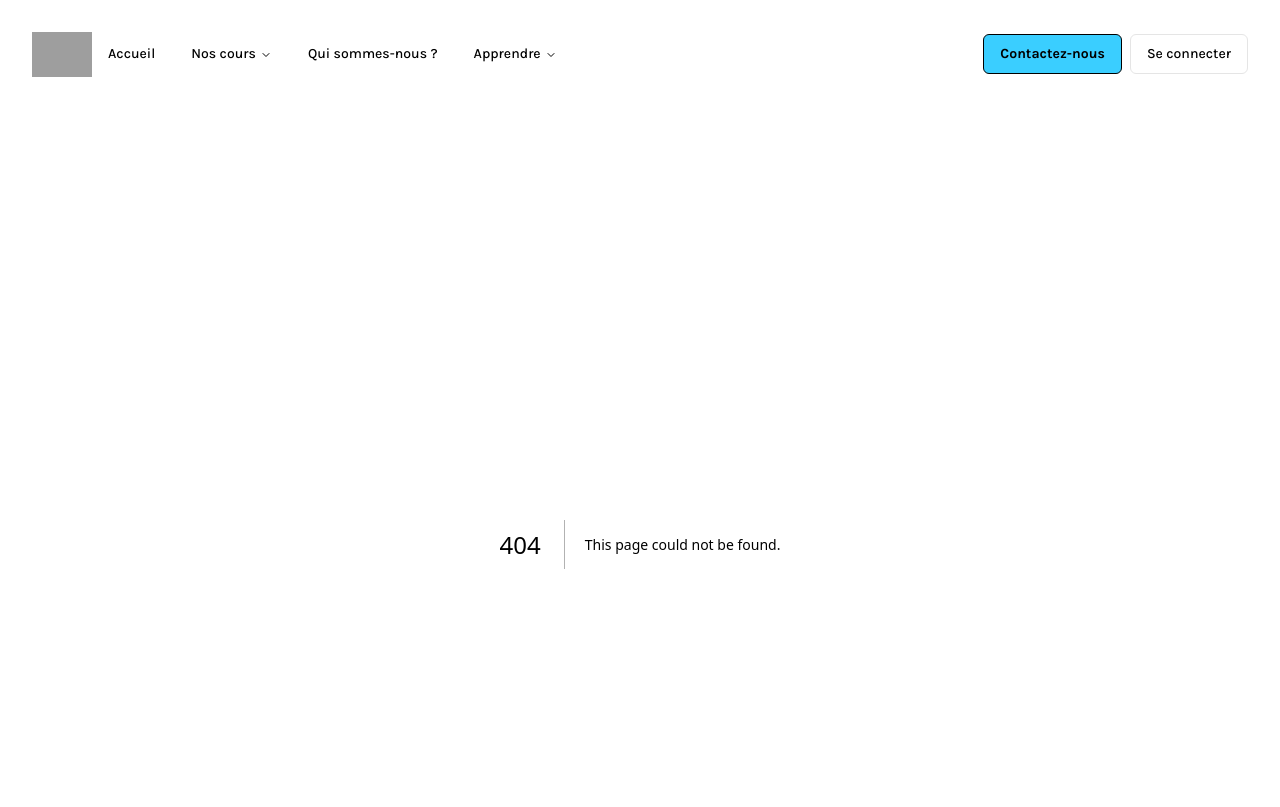
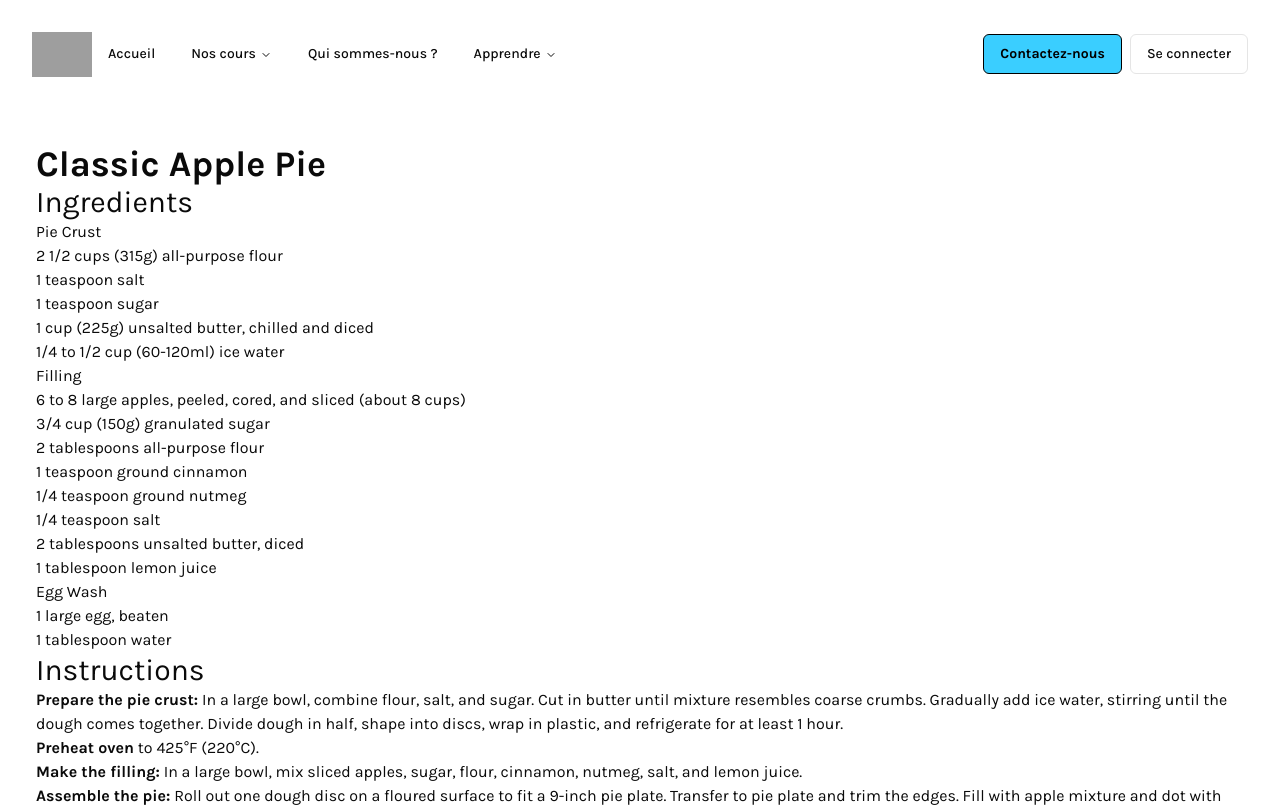
Before and after one commit to clemencefrz/cours-geroa, a Next.js app: page /blog/apple_pie in a window 1280 px wide. Before the commit this address had no page. Shown: the top 807 px of the page. Built offline with nearby package versions, Linux system fonts and the light colour scheme; grey boxes are pictures that could not be loaded.

Commit message:
add blog

```diff
--- /dev/null
+++ b/app/blog/[slug]/page.tsx
@@ -0,0 +1,39 @@
+import Markdown from "markdown-to-jsx";
+
+import fs from "fs";
+import matter from "gray-matter";
+import getPostMetadata from "./utils";
+interface Params {
+  slug: string;
+}
+function getPostContent(slug: string) {
+  const folder = "blog/";
+  const file = folder + `${slug}.md`;
+  const content = fs.readFileSync(file, "utf8");
+
+  const matterResult = matter(content);
+  return matterResult;
+}
+
+export const generateStaticParams = async () => {
+  const posts = getPostMetadata("blog");
+  return posts.map((post) => ({ slug: post.slug }));
+};
+
+export async function generateMetadata({ params }: { params: Params }) {
+  const id = params?.slug ? " ⋅ " + params?.slug : "";
+  return {
+    title: `Blog de Cours Geroa - ${id.replaceAll("_", " ")}`,
+  };
+}
+
+export default function BlogPage(props: { params: Params }) {
+  const slug = props.params.slug;
+  const post = getPostContent(slug);
+
+  return (
+    <article>
+      <Markdown>{post.content}</Markdown>
+    </article>
+  );
+}
--- /dev/null
+++ b/app/blog/[slug]/utils.ts
@@ -0,0 +1,22 @@
+import fs from "fs";
+import matter from "gray-matter";
+
+export default function getPostMetadata(basePath: string) {
+  const folder = basePath + "/";
+  const files = fs.readdirSync(folder);
+  const markdownPosts = files.filter((file) => file.endsWith(".md"));
+
+  // get the file data
+  const posts = markdownPosts.map((filename) => {
+    const fileContents = fs.readFileSync(`${basePath}/${filename}`, "utf8");
+    const matterResult = matter(fileContents);
+    return {
+      title: matterResult.data.title,
+      prep_time: matterResult.data.prep_time,
+      cook_time: matterResult.data.cook_time,
+      bio: matterResult.data.description,
+      slug: filename.replace(".md", ""),
+    };
+  });
+  return posts;
+}
--- /dev/null
+++ b/app/blog/components/PostCard.tsx
@@ -0,0 +1,34 @@
+import { Button } from "@/components/ui/button";
+import {
+  Card,
+  CardContent,
+  CardDescription,
+  CardFooter,
+  CardHeader,
+  CardTitle,
+} from "@/components/ui/card";
+
+import Link from "next/link";
+
+export default function PostCard({
+  post,
+}: {
+  post: { title: string; bio: string; slug: string };
+}) {
+  return (
+    <Link href={`/blog/${post.slug}`}>
+      <Card className="w-[350px]">
+        <CardHeader>
+          <CardTitle>{post.title}</CardTitle>
+          <CardDescription>{post.bio}</CardDescription>
+        </CardHeader>
+        <CardContent>
+          <p>{`     Photo? `}</p>
+        </CardContent>
+        <CardFooter className="flex justify-between">
+          <Button>{`Lire l'article`}</Button>
+        </CardFooter>
+      </Card>
+    </Link>
+  );
+}
--- /dev/null
+++ b/app/blog/components/SearchView.tsx
@@ -0,0 +1,14 @@
+"use client";
+import PostCard from "./PostCard";
+
+export default function SearchView(props: any) {
+  const { postMetadata } = props;
+
+  return (
+    <div>
+      {postMetadata.map((post: any, postIndex: any) => {
+        return <PostCard key={postIndex} post={post} />;
+      })}
+    </div>
+  );
+}
--- /dev/null
+++ b/app/blog/page.tsx
@@ -0,0 +1,8 @@
+import getPostMetadata from "./[slug]/utils";
+import SearchView from "./components/SearchView";
+
+export default function Home() {
+  const postMetadata = getPostMetadata("blog");
+
+  return <SearchView postMetadata={postMetadata} />;
+}
--- a/app/components/Header/Nav/index.tsx
+++ b/app/components/Header/Nav/index.tsx
@@ -46,7 +46,7 @@ export function Nav() {
             description: "Des sujets d'examens et de TD",
           },
           {
-            href: "/docs",
+            href: "/blog",
             title: "Blog",
             description:
               "Des articles pour aider les étudiants à progresser et à s'épanouir",
--- a/app/components/Header/NavMobile.tsx
+++ b/app/components/Header/NavMobile.tsx
@@ -32,7 +32,7 @@ const navigationItems = [
         description: "Des sujets d'examens et de TD",
       },
       {
-        href: "/docs",
+        href: "/blog",
         title: "Blog",
         description:
           "Des articles pour aider les étudiants à progresser et à s'épanouir",
--- /dev/null
+++ b/blog/apple_pie.md
@@ -0,0 +1,52 @@
+---
+title: "Apple Pie"
+prep_time: "90 minutes"
+cook_time: "60 minutes"
+description: "A traditional pie with a flaky crust and a sweet, spiced apple filling, perfect for any occasion."
+---
+
+# Classic Apple Pie
+
+## Ingredients
+
+### Pie Crust
+
+- 2 1/2 cups (315g) all-purpose flour
+- 1 teaspoon salt
+- 1 teaspoon sugar
+- 1 cup (225g) unsalted butter, chilled and diced
+- 1/4 to 1/2 cup (60-120ml) ice water
+
+### Filling
+
+- 6 to 8 large apples, peeled, cored, and sliced (about 8 cups)
+- 3/4 cup (150g) granulated sugar
+- 2 tablespoons all-purpose flour
+- 1 teaspoon ground cinnamon
+- 1/4 teaspoon ground nutmeg
+- 1/4 teaspoon salt
+- 2 tablespoons unsalted butter, diced
+- 1 tablespoon lemon juice
+
+### Egg Wash
+
+- 1 large egg, beaten
+- 1 tablespoon water
+
+## Instructions
+
+1. **Prepare the pie crust:** In a large bowl, combine flour, salt, and sugar. Cut in butter until mixture resembles coarse crumbs. Gradually add ice water, stirring until the dough comes together. Divide dough in half, shape into discs, wrap in plastic, and refrigerate for at least 1 hour.
+
+2. **Preheat oven** to 425°F (220°C).
+
+3. **Make the filling:** In a large bowl, mix sliced apples, sugar, flour, cinnamon, nutmeg, salt, and lemon juice.
+
+4. **Assemble the pie:** Roll out one dough disc on a floured surface to fit a 9-inch pie plate. Transfer to pie plate and trim the edges. Fill with apple mixture and dot with butter. Roll out the second dough disc and place it over the filling. Trim, seal, and flute the edges. Cut slits in the top crust for steam to escape.
+
+5. **Apply egg wash:** Mix the beaten egg with water and brush over the top crust.
+
+6. **Bake:** Bake for 15 minutes at 425°F (220°C). Reduce the temperature to 350°F (175°C) and continue baking for 35-45 minutes, or until the crust is golden and the filling is bubbly.
+
+7. **Cool:** Allow the pie to cool on a wire rack before serving.
+
+Enjoy your classic apple pie with a scoop of vanilla ice cream!
--- a/package.json
+++ b/package.json
@@ -25,7 +25,9 @@
     "class-variance-authority": "^0.7.0",
     "clsx": "^2.1.1",
     "framer-motion": "^11.3.24",
+    "gray-matter": "^4.0.3",
     "lucide-react": "^0.414.0",
+    "markdown-to-jsx": "^7.4.7",
     "mini-svg-data-uri": "^1.4.4",
     "next": "14.2.5",
     "next-themes": "^0.3.0",
```
Also changed, not shown: 1 other file (tests, documents, lock files or other folders).
